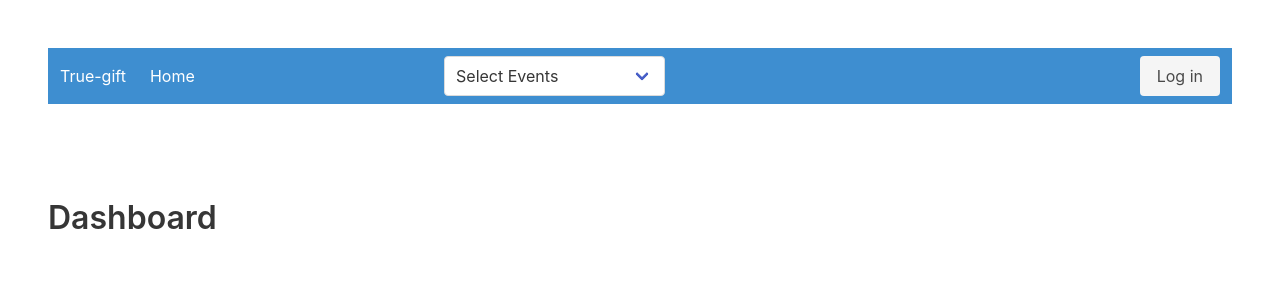
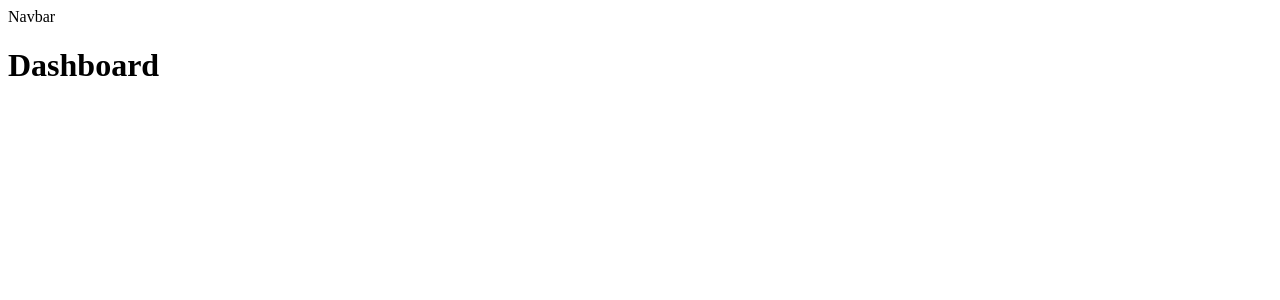
Before and after one commit to gstring33/mdh-true-gift, a Vue app: page / in a window 1280 px wide. Shown: the top 300 px of the page. Built offline with nearby package versions, Linux system fonts and the light colour scheme.

Commit message:
Remove bulma

```diff
--- a/package.json
+++ b/package.json
@@ -11,7 +11,6 @@
     "lint": "eslint . --ext .vue,.js,.jsx,.cjs,.mjs --fix --ignore-path .gitignore"
   },
   "dependencies": {
-    "bulma": "^0.9.4",
     "pinia": "^2.0.16",
     "vue": "^3.2.37",
     "vue-router": "^4.1.2"
--- a/src/App.vue
+++ b/src/App.vue
@@ -1,10 +1,9 @@
 <template>
-    <RouterView />
+  <RouterView />
 </template>
 
 <script setup>
-  import { RouterView } from "vue-router";
+import { RouterView } from "vue-router";
 </script>
 <style>
-  @import '../node_modules/bulma/css/bulma.min.css';
 </style>
--- /dev/null
+++ b/src/components/Members.vue
@@ -0,0 +1,14 @@
+<template>
+  <h3>Members (6)</h3>
+  <div>
+  </div>
+  <button>
+    Select your partner
+  </button>
+</template>
+
+<script></script>
+
+<style scoped>
+
+</style>
--- a/src/components/common/Navbar.vue
+++ b/src/components/common/Navbar.vue
@@ -1,44 +1,11 @@
 <template>
-    <nav class="navbar is-info" role="navigation" aria-label="main navigation">
-        <div class="navbar-brand">
-            <RouterLink class="navbar-item" to="/"> True-gift</RouterLink>
-            <a role="button" class="navbar-burger" aria-label="menu" aria-expanded="false" data-target="navbarBasicExample">
-                <span aria-hidden="true"></span>
-                <span aria-hidden="true"></span>
-                <span aria-hidden="true"></span>
-            </a>
-        </div>
-        <div id="navbarBasicExample" class="navbar-menu">
-            <div class="navbar-start">
-                <RouterLink class="navbar-item" to="/">Home</RouterLink>
-            </div>
-            <div class="navbar-item navbar-start">
-                <div class="select">
-                    <select>
-                        <option>Select Events</option>
-                        <option>Christmas in Germany</option>
-                        <option>Christmas in France</option>
-                    </select>
-                </div>
-            </div>
-            <div class="navbar-end">
-                <div class="navbar-item">
-                    <div class="buttons">
-                        <!--<a class="button is-primary">
-                            <strong>Sign up</strong>
-                        </a>-->
-                        <RouterLink class="button is-light" to="/login">Log in</RouterLink>
-                    </div>
-                </div>
-            </div>
-        </div>
+    <nav>
+        Navbar
     </nav>
 </template>
 
 <script setup>
-    import { RouterLink } from "vue-router";
+import { RouterLink } from "vue-router";
 </script>
 
-<style scoped>
-
-</style>
+<style scoped></style>
--- a/src/router/index.js
+++ b/src/router/index.js
@@ -14,7 +14,7 @@ const router = createRouter({
       path: "/login",
       name: "login",
       component: LoginView,
-    }
+    },
   ],
 });
 
--- a/src/views/DashboardView.vue
+++ b/src/views/DashboardView.vue
@@ -1,18 +1,13 @@
 <template>
-    <section class="section">
-        <header>
-            <Navbar />
-        </header>
-    </section>
-    <section class="section">
-        <h1 class="title">Dashboard</h1>
-    </section>
+  <header>
+    <Navbar />
+  </header>
+  <h1>Dashboard</h1>
 </template>
 
 <script setup>
-    import Navbar from '@/components/common/Navbar.vue'
+import Navbar from "@/components/common/Navbar.vue";
+import Members from "@/components/Members.vue";
 </script>
 
-<style scoped>
-
-</style>
+<style scoped></style>
--- a/src/views/auth/LoginView.vue
+++ b/src/views/auth/LoginView.vue
@@ -1,15 +1,13 @@
 <template>
-    <div class="section">
-        <h1 class="title">Login</h1>
-    </div>
+  <div class="section">
+    <h1 class="title">Login</h1>
+  </div>
 </template>
 
 <script>
-    export default {
-        name: "LoginView"
-    }
+export default {
+  name: "LoginView",
+};
 </script>
 
-<style scoped>
-
-</style>
+<style scoped></style>
```
Also changed, not shown: 1 other file (tests, documents, lock files or other folders).
